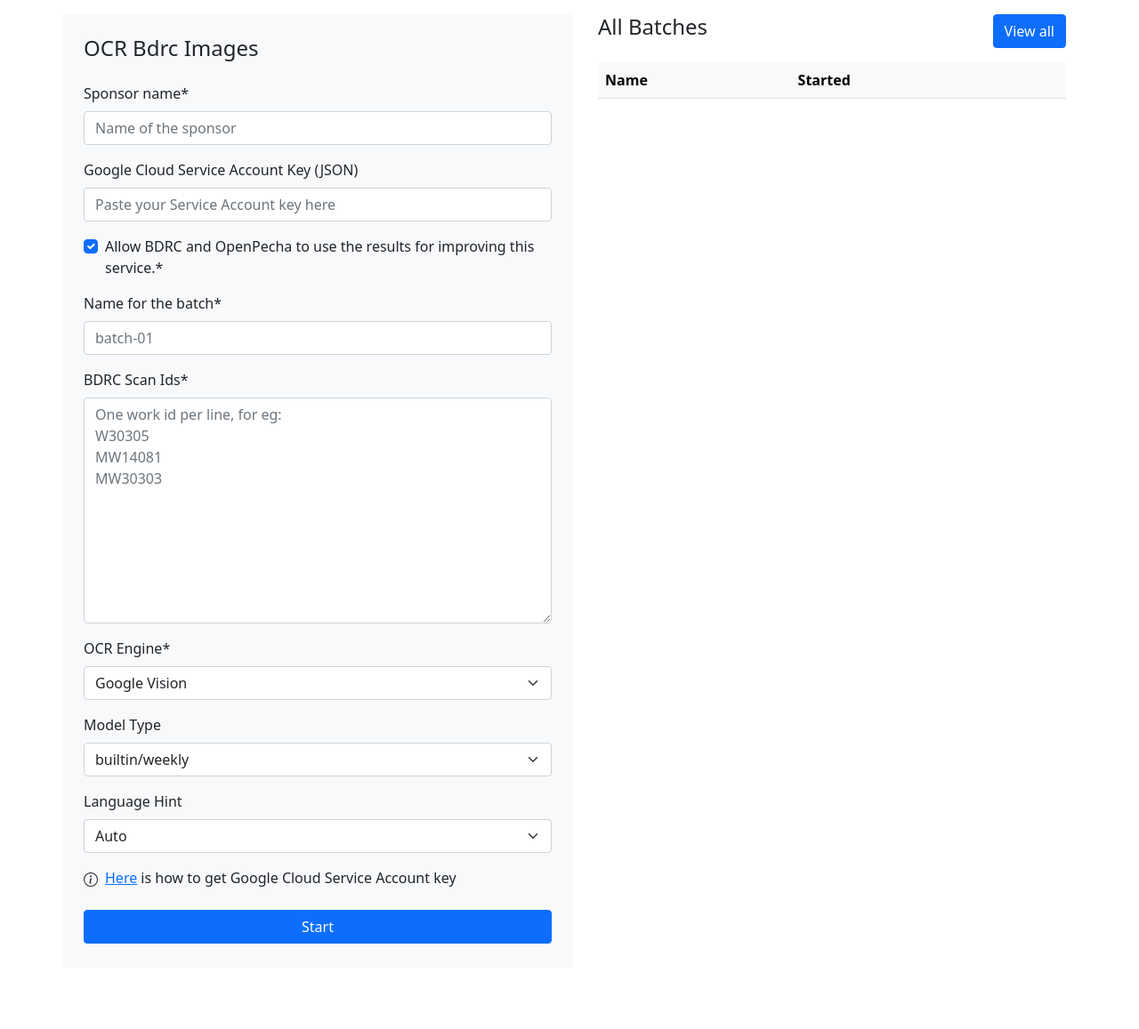
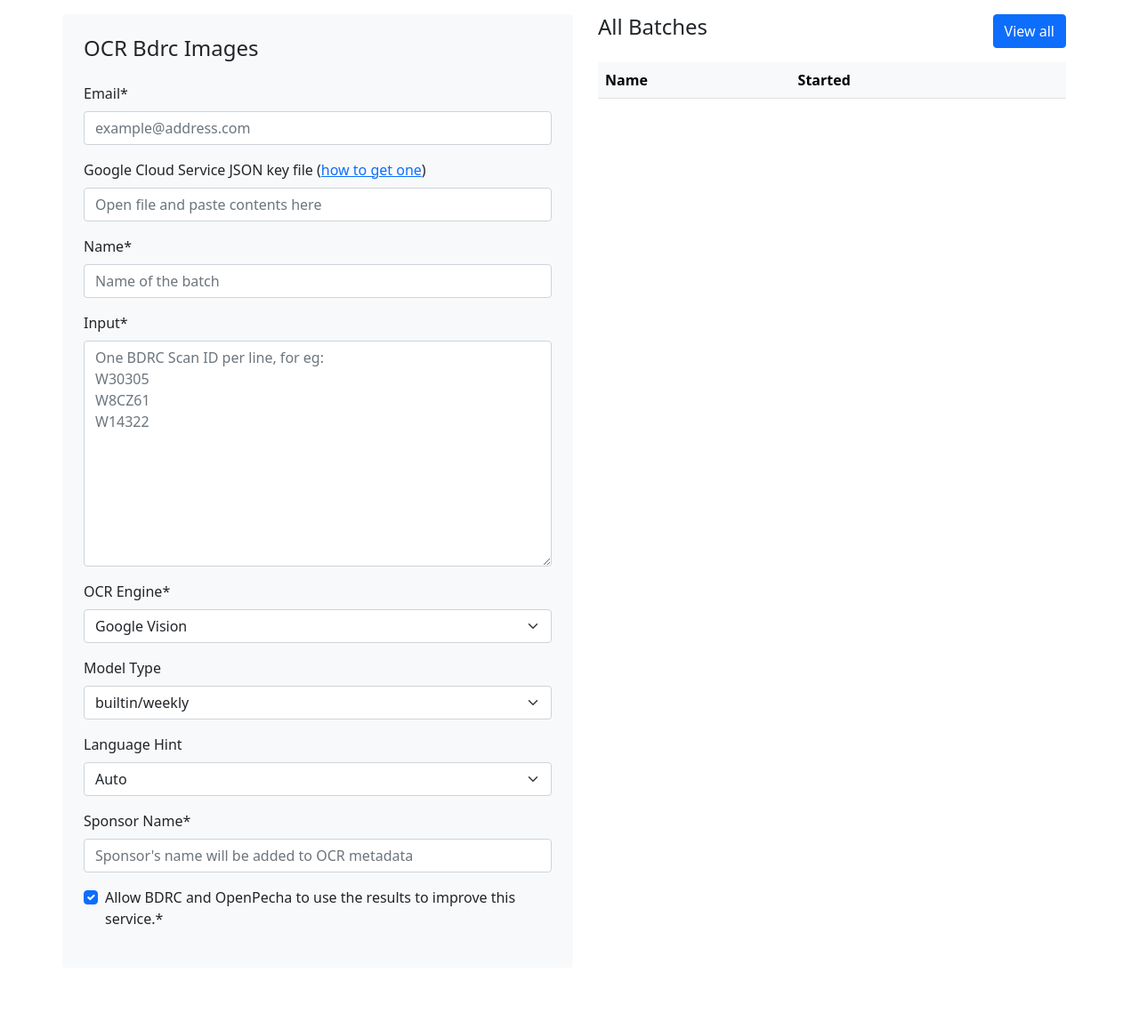
Before and after one commit to OpenPecha/Pipeline-Manager, a Django app: page /ocr/ in a window 1280 px wide. Shown: the part 57-1214 px from the top of the page at 89% size. Run offline with Django 3.2, Linux system fonts and the light colour scheme; data that the repository does not hold is empty; parts of the project's set-up code (start-up, migrations or seed data) failed here and were passed over; some libraries are stand-ins or nearby versions.

Commit message:
fix: ocr form labels

```diff
--- a/data_pipeline_manager/pipelines/forms.py
+++ b/data_pipeline_manager/pipelines/forms.py
@@ -1,6 +1,7 @@
 import json
 
 from django import forms
+from django.utils.safestring import mark_safe
 from ocr_pipelines.engines import GoogleVisionEngine
 
 OCR_ENGINE_CHOICES = (("GV", "Google Vision"),)
@@ -41,36 +42,35 @@
 
 
 class OCRTaskForm(forms.Form):
-    sponsor_name = forms.CharField(
-        widget=forms.TextInput(attrs={"placeholder": "Name of the sponsor"}),
+    label_suffix = ""
+
+    email = forms.EmailField(
+        label="Email",
+        widget=forms.EmailInput(attrs={"placeholder": "example@address.com"}),
         max_length=255,
     )
     gcloud_service_account_key = forms.CharField(
-        label="Google Cloud Service Account Key (JSON)",
+        label=mark_safe(
+            "Google Cloud Service JSON key file (<a href='https://openpecha.org/tools/cloud-vision-key/' target='_blank'>how to get one</a>)"  # noqa
+        ),
         widget=forms.TextInput(
             attrs={
-                "placeholder": "Paste your Service Account key here",
+                "placeholder": "Open file and paste contents here",
                 "type": "password",
             }
         ),
         required=False,
     )
-    sponsor_concent = forms.BooleanField(
-        label="Allow BDRC and OpenPecha to use the results for improving this service.",
-        initial=True,
-        required=True,
-    )
-
     name = forms.CharField(
-        label="Name for the batch",
-        widget=forms.TextInput(attrs={"placeholder": "batch-01"}),
+        label="Name",
+        widget=forms.TextInput(attrs={"placeholder": "Name of the batch"}),
         max_length=255,
     )
     inputs = forms.CharField(
-        label="BDRC Scan Ids",
+        label="Input",
         widget=forms.Textarea(
             attrs={
-                "placeholder": "One work id per line, for eg:\nW30305\nMW14081\nMW30303"
+                "placeholder": "One BDRC Scan ID per line, for eg:\nW30305\nW8CZ61\nW14322"
             }
         ),
         required=True,
@@ -84,6 +84,18 @@
         choices=OCR_LANGUAGES_CHOICES,
         required=False,
         initial="Auto",
+    )
+    sponsor_name = forms.CharField(
+        label="Sponsor Name",
+        widget=forms.TextInput(
+            attrs={"placeholder": "Sponsor's name will be added to OCR metadata"}
+        ),
+        max_length=255,
+    )
+    sponsor_concent = forms.BooleanField(
+        label="Allow BDRC and OpenPecha to use the results to improve this service.",
+        initial=True,
+        required=True,
     )
 
     def clean_gcloud_service_account_key(self):
--- a/data_pipeline_manager/templates/pipelines/create_ocr_task_form.html
+++ b/data_pipeline_manager/templates/pipelines/create_ocr_task_form.html
@@ -21,7 +21,7 @@
       </svg>
     </div>
     <p class="ms-2">
-      <a href="https://github.com/googleapis/python-vision#quick-start" target="_blank">Here</a> is how to get Google Cloud Service Account key
+      Need help? <a href="Need help? Read the docs or file an issue on GitHub" target="_blank">Read the docs</a> or <a href="Need help? Read the docs or file an issue on GitHub" target="_blank">file an issue</a> on GitHub
     </p>
   </div>
   <div class="mt-2 d-grid">
```
